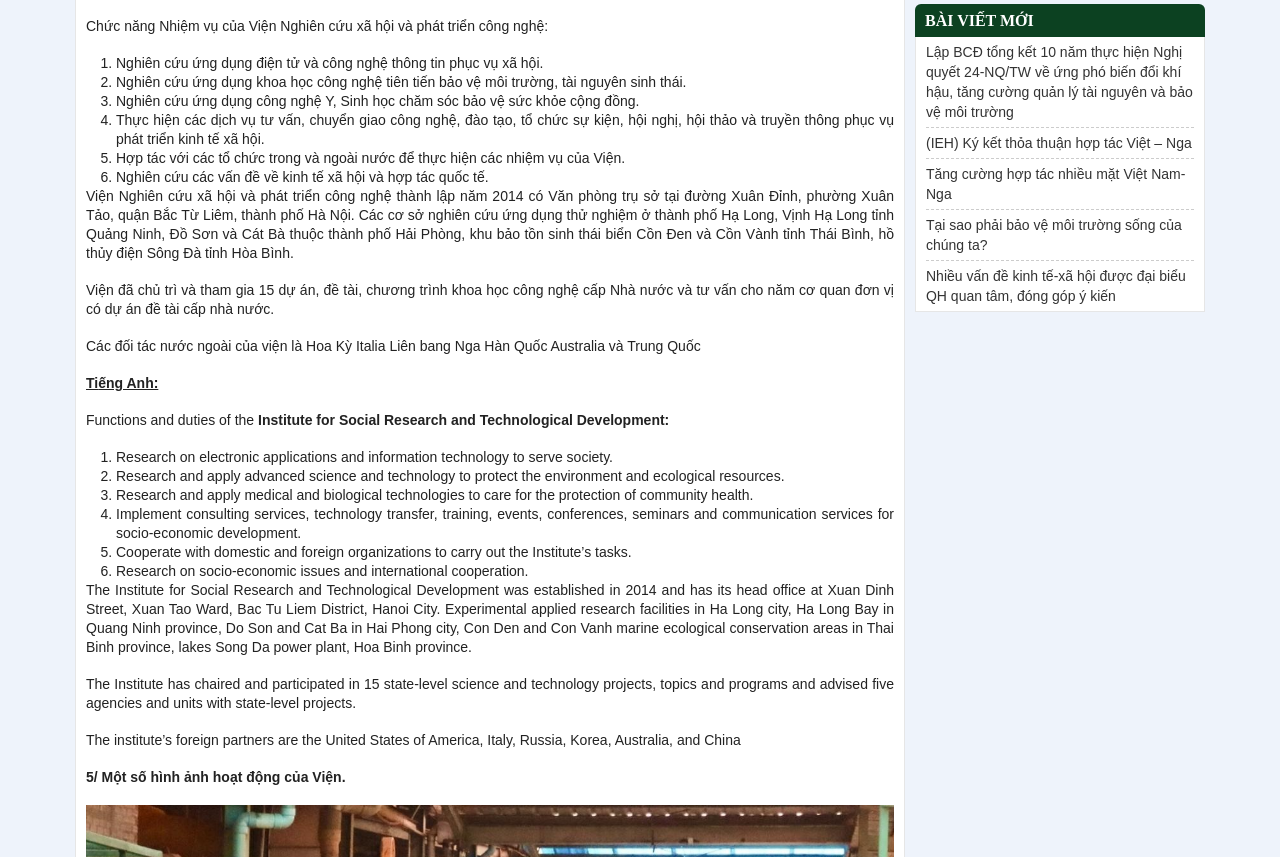
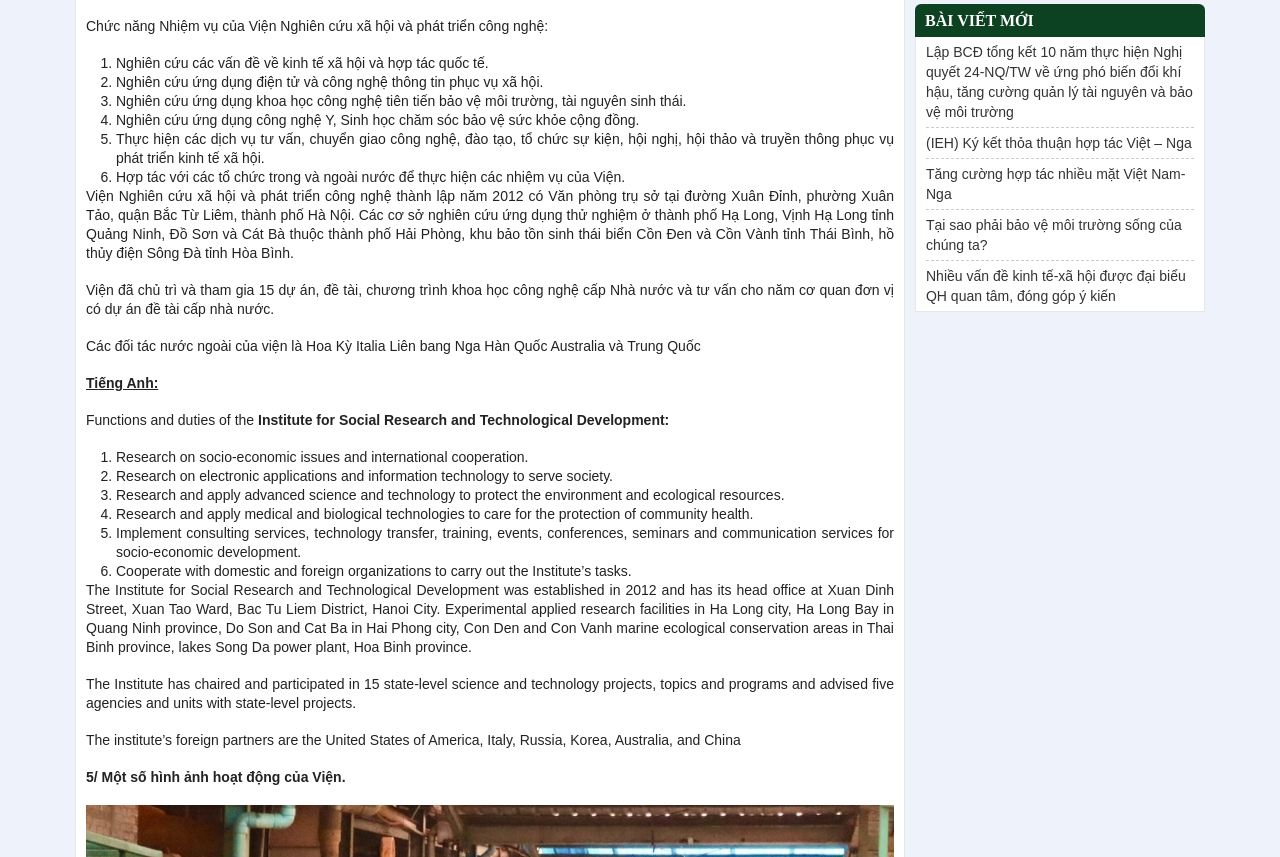
Before and after one commit to ngtiencuong/IST-webs, a plain HTML site: page index.html in a window 1280 px wide. Shown: the part 937-1794 px from the top of the page. Drawn offline with Linux system fonts and the light colour scheme; no server answers.

Commit message:
Update index.html

```diff
--- a/index.html
+++ b/index.html
@@ -254,27 +254,27 @@ ul.rcp_ul.style2 li:not(:first-child) a .fa {
 <p><strong><u>Ti</u></strong><strong><u>ếng Việt</u></strong></p>
 <p>Chức năng Nhiệm vụ của Viện Nghiên cứu xã hội và phát triển công nghệ:</p>
 <ol>
+	<li>Nghiên cứu các vấn đề về kinh tế xã hội và hợp tác quốc tế.</li>
 	<li>Nghiên cứu ứng dụng điện tử và công nghệ thông tin phục vụ xã hội.</li>
-    <li>Nghiên cứu ứng dụng khoa học công nghệ tiên tiến bảo vệ môi trường, tài nguyên sinh thái.</li>
+    	<li>Nghiên cứu ứng dụng khoa học công nghệ tiên tiến bảo vệ môi trường, tài nguyên sinh thái.</li>
 	<li>Nghiên cứu ứng dụng công nghệ Y, Sinh học chăm sóc bảo vệ sức khỏe cộng đồng.</li>
 	<li>Thực hiện các dịch vụ tư vấn, chuyển giao công nghệ, đào tạo, tổ chức sự kiện, hội nghị, hội thảo và truyền thông phục vụ phát triển kinh tế xã hội.</li>
 	<li>Hợp tác với các tổ chức trong và ngoài nước để thực hiện các nhiệm vụ của Viện.</li>
-	<li>Nghiên cứu các vấn đề về kinh tế xã hội và hợp tác quốc tế.</li>
 </ol>
-<p>Viện Nghiên cứu xã hội và phát triển công nghệ thành lập năm 2014 có Văn phòng trụ sở tại đường Xuân Đỉnh, phường Xuân Tảo, quận Bắc Từ Liêm, thành phố Hà Nội. Các cơ sở nghiên cứu ứng dụng thử nghiệm ở thành phố Hạ Long, Vịnh Hạ Long tỉnh Quảng Ninh, Đồ Sơn và Cát Bà thuộc thành phố Hải Phòng, khu bảo tồn sinh thái biển Cồn Đen và Cồn Vành tỉnh Thái Bình, hồ thủy điện Sông Đà tỉnh Hòa Bình.</p>
+<p>Viện Nghiên cứu xã hội và phát triển công nghệ thành lập năm 2012 có Văn phòng trụ sở tại đường Xuân Đỉnh, phường Xuân Tảo, quận Bắc Từ Liêm, thành phố Hà Nội. Các cơ sở nghiên cứu ứng dụng thử nghiệm ở thành phố Hạ Long, Vịnh Hạ Long tỉnh Quảng Ninh, Đồ Sơn và Cát Bà thuộc thành phố Hải Phòng, khu bảo tồn sinh thái biển Cồn Đen và Cồn Vành tỉnh Thái Bình, hồ thủy điện Sông Đà tỉnh Hòa Bình.</p>
 <p>Viện đã chủ trì và tham gia 15 dự án, đề tài, chương trình khoa học công nghệ cấp Nhà nước và tư vấn cho năm cơ quan đơn vị có dự án đề tài cấp nhà nước.</p>
 <p>Các đối tác nước ngoài của viện là Hoa Kỳ Italia Liên bang Nga Hàn Quốc Australia và Trung Quốc</p>
 <p><strong><u>Ti</u></strong><strong><u>ếng Anh:</u></strong></p>
 <p>Functions and duties of the <strong>Institute for Social Research and Technological Development:</strong></p>
 <ol>
-    <li>Research on electronic applications and information technology to serve society.</li>
+	<li>Research on socio-economic issues and international cooperation.</li>
+     	<li>Research on electronic applications and information technology to serve society.</li>
 	<li>Research and apply advanced science and technology to protect the environment and ecological resources.</li>
 	<li>Research and apply medical and biological technologies to care for the protection of community health.</li>
 	<li>Implement consulting services, technology transfer, training, events, conferences, seminars and communication services for socio-economic development.</li>
 	<li>Cooperate with domestic and foreign organizations to carry out the Institute’s tasks.</li>
-	<li>Research on socio-economic issues and international cooperation.</li>
 </ol>
-<p>The Institute for Social Research and Technological Development was established in 2014 and has its head office at Xuan Dinh Street, Xuan Tao Ward, Bac Tu Liem District, Hanoi City. Experimental applied research facilities in Ha Long city, Ha Long Bay in Quang Ninh province, Do Son and Cat Ba in Hai Phong city, Con Den and Con Vanh marine ecological conservation areas in Thai Binh province, lakes Song Da power plant, Hoa Binh province.</p>
+<p>The Institute for Social Research and Technological Development was established in 2012 and has its head office at Xuan Dinh Street, Xuan Tao Ward, Bac Tu Liem District, Hanoi City. Experimental applied research facilities in Ha Long city, Ha Long Bay in Quang Ninh province, Do Son and Cat Ba in Hai Phong city, Con Den and Con Vanh marine ecological conservation areas in Thai Binh province, lakes Song Da power plant, Hoa Binh province.</p>
 <p>The Institute has chaired and participated in 15 state-level science and technology projects, topics and programs and advised five agencies and units with state-level projects.</p>
 <p>The institute’s foreign partners are the United States of America, Italy, Russia, Korea, Australia, and China</p>
 <p><strong>5/ Một số hình ảnh hoạt động của Viện.</strong></p>
```
